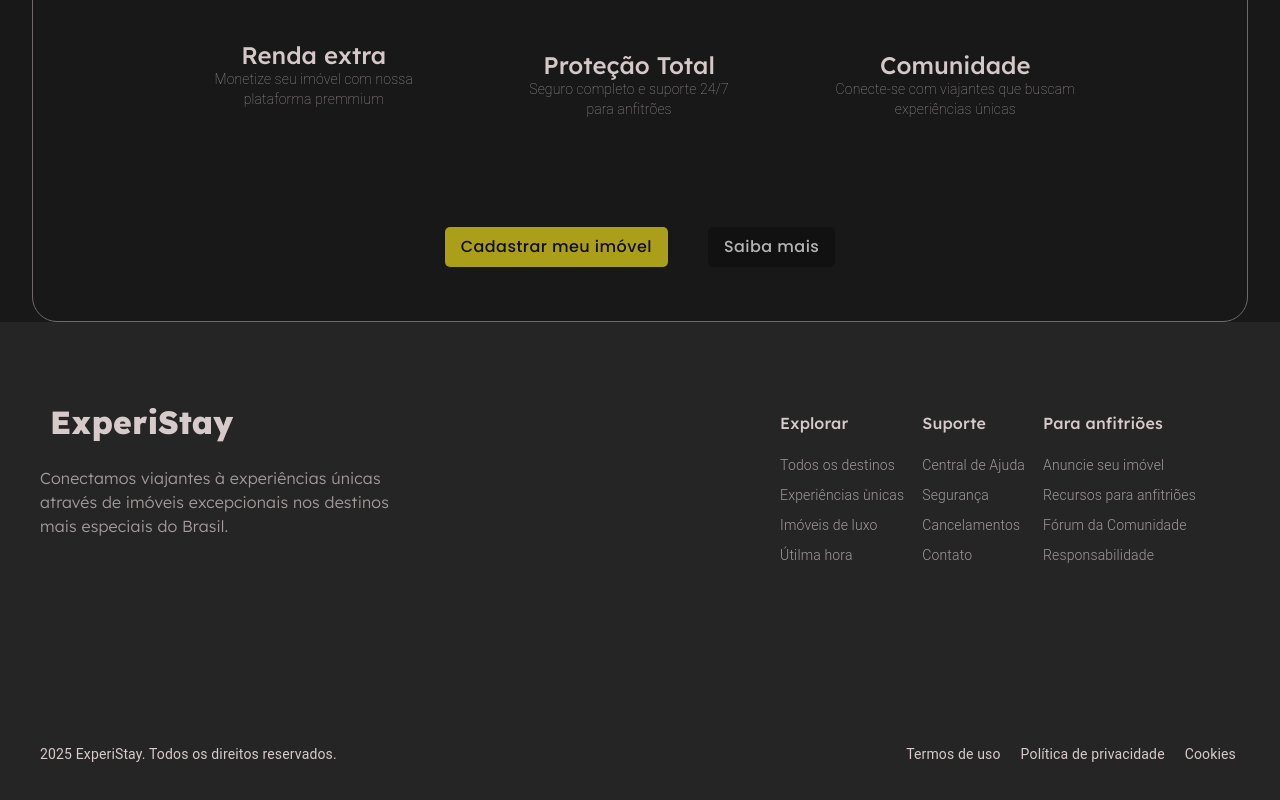
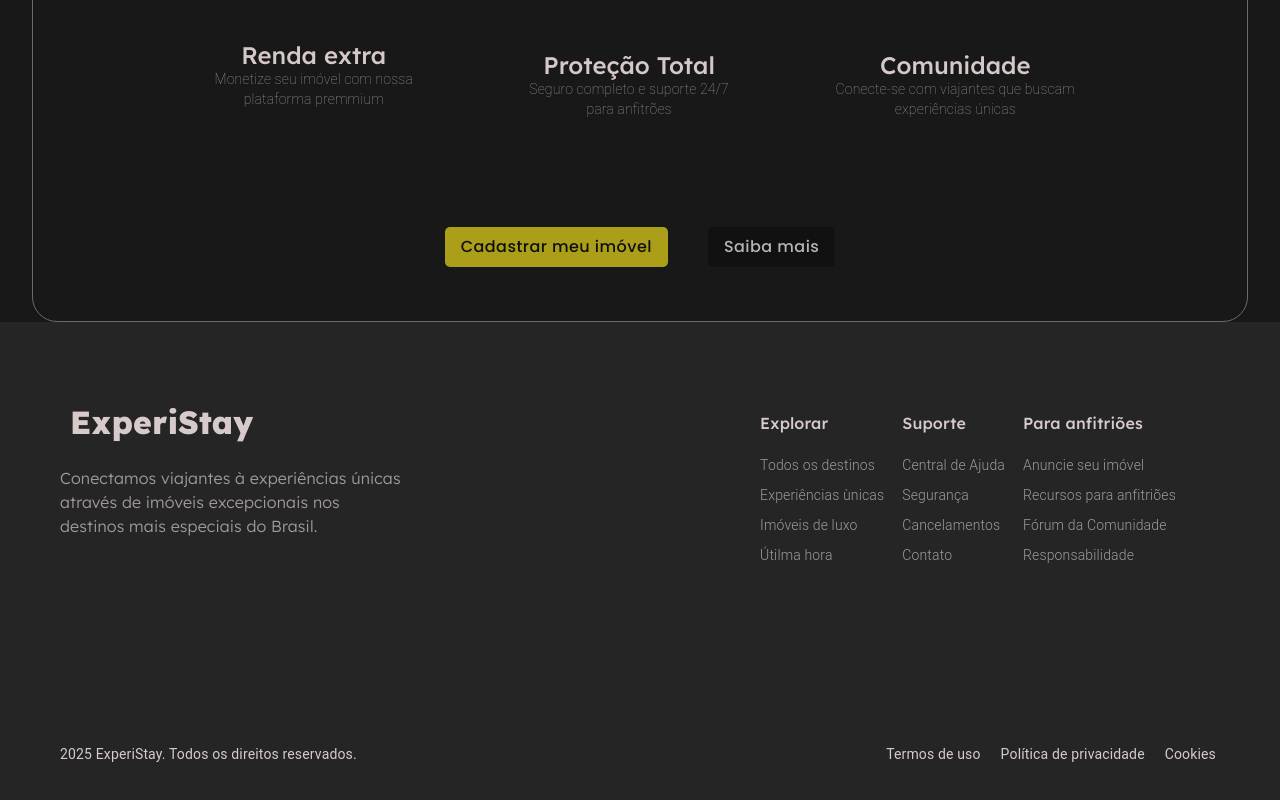
Before and after one commit to Leonardobern10/ExperiStay, a React (Vite) app: page / in a window 1280 px wide. Shown: the part 4130-4930 px from the top of the page. Built offline with nearby package versions, Linux system fonts and the light colour scheme; some icons are missing; a web font is replaced by a local one.

Commit message:
fix: ajustando espaçamento horizontal

```diff
--- a/src/components/home/Footer/FooterContainer.tsx
+++ b/src/components/home/Footer/FooterContainer.tsx
@@ -16,6 +16,8 @@ export default function FooterContainer(): ReactElement {
                          xs: theme.spacing(1),
                          md: theme.spacing(4),
                     },
+                    paddingLeft: theme.spacing(4),
+                    paddingRight: theme.spacing(4),
                })}>
                <Box
                     sx={{
```
